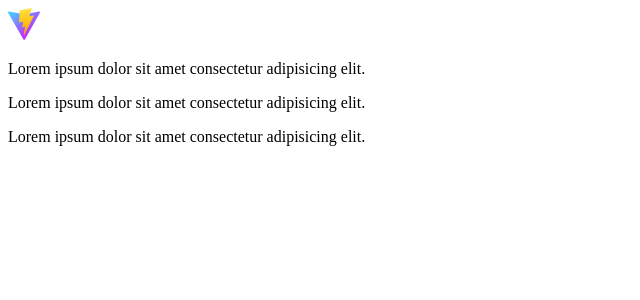
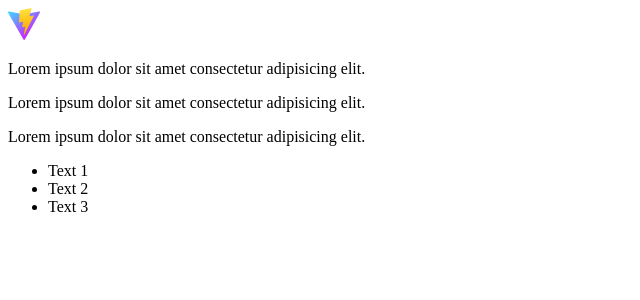
Before and after one commit to shaikouski-arkadzi/framer-motion-playground, a React (Vite) app: page / in a window 1280 px wide. Shown: the top 300 px of the page, without its empty margins (0-640 px from the left). Built offline with nearby package versions, Linux system fonts and the light colour scheme.

Commit message:
Add animation using Variants as function

```diff
--- a/src/App.tsx
+++ b/src/App.tsx
@@ -8,6 +8,19 @@ function App() {
     hidden: { x: -1000, opacity: 0 },
     visible: { x: 0, opacity: 1 },
   };
+
+  const listVariants = {
+    hidden: { opacity: 0, y: 100 },
+    visible: (i: number) => ({
+      opacity: 1,
+      y: 0,
+      transition: {
+        delay: i * 0.5,
+      },
+    }),
+  };
+
+  const items = ["Text 1", "Text 2", "Text 3"];
 
   return (
     <>
@@ -37,6 +50,20 @@ function App() {
       <motion.p initial="hidden" animate="visible" variants={pVariants}>
         Lorem ipsum dolor sit amet consectetur adipisicing elit.
       </motion.p>
+
+      <ul>
+        {items.map((item, index) => (
+          <motion.li
+            key={item}
+            variants={listVariants}
+            initial="hidden"
+            animate="visible"
+            custom={index}
+          >
+            {item}
+          </motion.li>
+        ))}
+      </ul>
     </>
   );
 }
```
